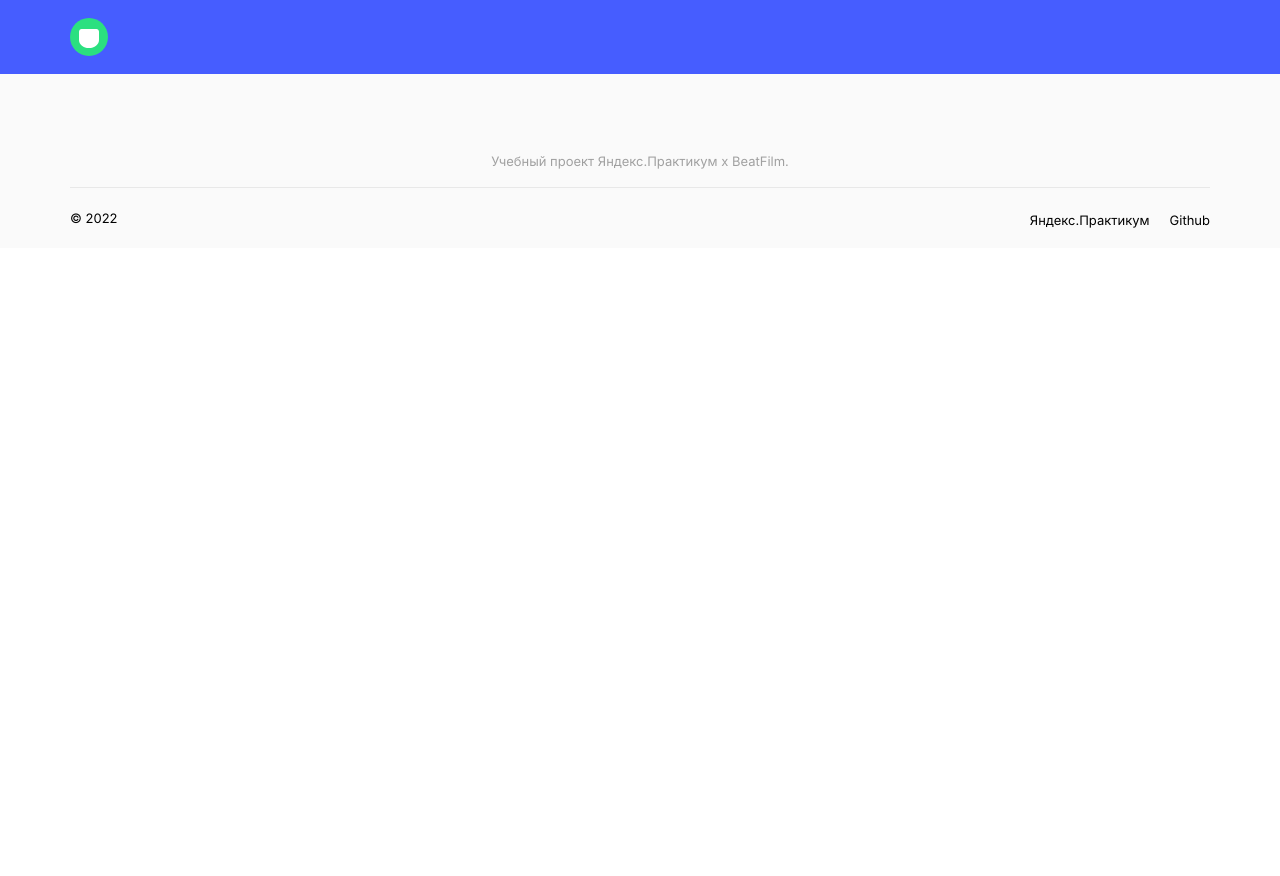
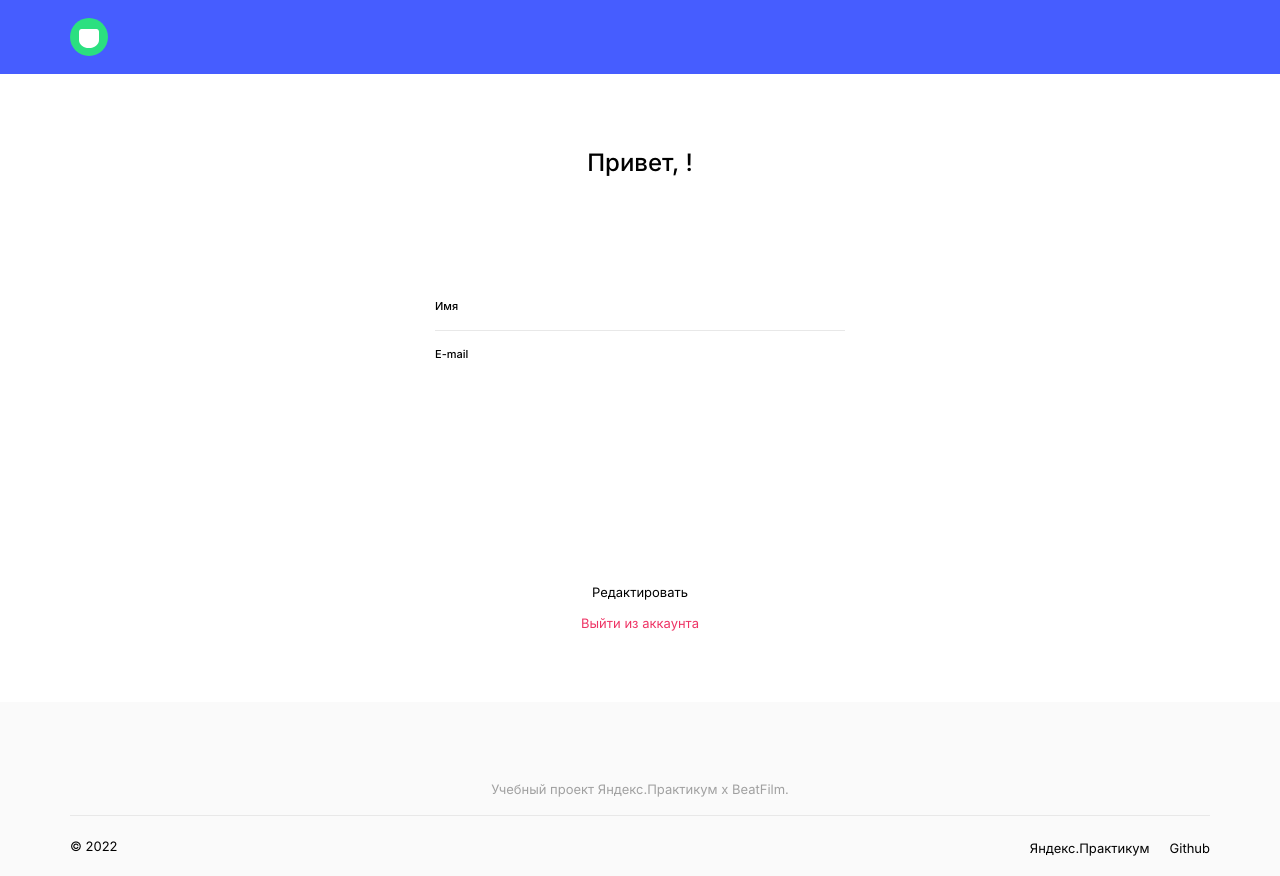
Before and after one commit to LethL/movies-explorer-frontend, a React (Create React App) app: page /profile in a window 1280 px wide. Before the commit the page ends 800 px from the top, so only its background shows below. Built offline with nearby package versions, Linux system fonts and the light colour scheme.

Commit message:
feat: add profile section

```diff
--- a/src/components/App/App.js
+++ b/src/components/App/App.js
@@ -5,6 +5,7 @@ import Footer from "../Footer/Footer";
 import { Route } from "react-router-dom/cjs/react-router-dom.min";
 import Movies from "../Movies/Movies";
 import SavedMovies from "../SavedMovies/SavedMovies";
+import Profile from "../Profile/Profile";
 
 function App() {
     return (
@@ -19,6 +20,9 @@ function App() {
         <Route path="/saved-movies">
             <SavedMovies />
         </Route>
+        <Route path="/profile">
+            <Profile />
+        </Route>
         <Footer />
       </div>
     );
--- /dev/null
+++ b/src/components/Profile/Profile.css
@@ -0,0 +1,104 @@
+.profile {
+    width: 100%;
+    display: flex;
+    justify-content: center;
+    padding: 74px 0 70px 0;
+    /* height: calc(100vh - 210px); */
+}
+
+.profile__form {
+    width: 410px;
+    display: flex;
+    flex-direction: column;
+    text-align: center;
+}
+
+.profile__title {
+    margin: 0 0 123px 0;
+    font-weight: 500;
+    font-size: 24px;
+    line-height: 29px;
+}
+
+.profile__label {
+    width: 100%;
+    font-weight: 500;
+    font-size: 11px;
+    line-height: 13px;
+    display: flex;
+    justify-content: space-between;
+}
+
+.profile__label_first {
+    margin-bottom: 33px;
+    position: relative;
+}
+
+.profile__label_first::after {
+    content: '';
+    display: block;
+    height: 1px;
+    background: #E8E8E8;
+    position: absolute;
+    top: 30px;
+    width: 100%;
+}
+
+.profile__input {
+    border: none;
+    outline: none;
+    font-weight: 400;
+    font-size: 11px;
+    line-height: 13px;
+    text-align: right;
+}
+
+.profile__btn {
+    font-weight: 400;
+    font-size: 13px;
+    line-height: 16px;
+    border: none;
+    background-color: inherit;
+    cursor: pointer;
+}
+
+.profile__btn_edit {
+    margin-top: 220px;
+}
+
+.profile__btn_exit {
+    margin-top: 13px;
+    color: #EE3465;
+}
+
+@media (max-width: 800px) {
+    .profile {
+        padding: 236px 0 269px 0;
+    }
+
+    .profile__title {
+        margin: 0 0 96px 0;
+    }
+
+    .profile__btn_edit {
+        margin-top: 210px;
+    }
+}
+
+@media (max-width: 440px) {
+    .profile {
+        padding: 70px 0 40px 0;
+    }
+
+    .profile__form {
+        width: 260px;
+    }
+
+    .profile__title {
+        margin: 0 0 80px 0;
+    }
+
+    .profile__btn_edit {
+        margin-top: 377px;
+    }
+}
--- /dev/null
+++ b/src/components/Profile/Profile.js
@@ -0,0 +1,53 @@
+import React from "react";
+import "./Profile.css";
+
+function Profile() {
+    const [name, setName] = React.useState("");
+    const [email, setEmail] = React.useState("");
+
+    function handleChangeName(e) {
+        setName(e.target.value);
+    }
+
+    function handleChangeEmail(e) {
+        setEmail(e.target.value);
+    }
+
+    return(
+        <section className="profile">
+            <form className="profile__form">
+                <h2 className="profile__title">{`Привет, ${name}!`}</h2>
+                <label className='profile__label profile__label_first'>Имя
+                    <input
+                        type='text'
+                        className='profile__input'
+                        name='name'
+                        minLength='2'
+                        maxLength='30'
+                        required
+                        id='name'
+                        value={name || ""}
+                        onChange={handleChangeName}
+                    />
+                </label>
+                <label className='profile__label'>E-mail
+                    <input
+                        type='email'
+                        className='profile__input'
+                        name='email'
+                        minLength='2'
+                        maxLength='30'
+                        required
+                        id='email'
+                        value={email || ""}
+                        onChange={handleChangeEmail}
+                    />
+                </label>
+                <button className="profile__btn profile__btn_edit" type="submit">Редактировать</button>
+                <button className="profile__btn profile__btn_exit" type="submit">Выйти из аккаунта</button>
+            </form>
+        </section>
+    );
+}
+
+export default Profile;
```
